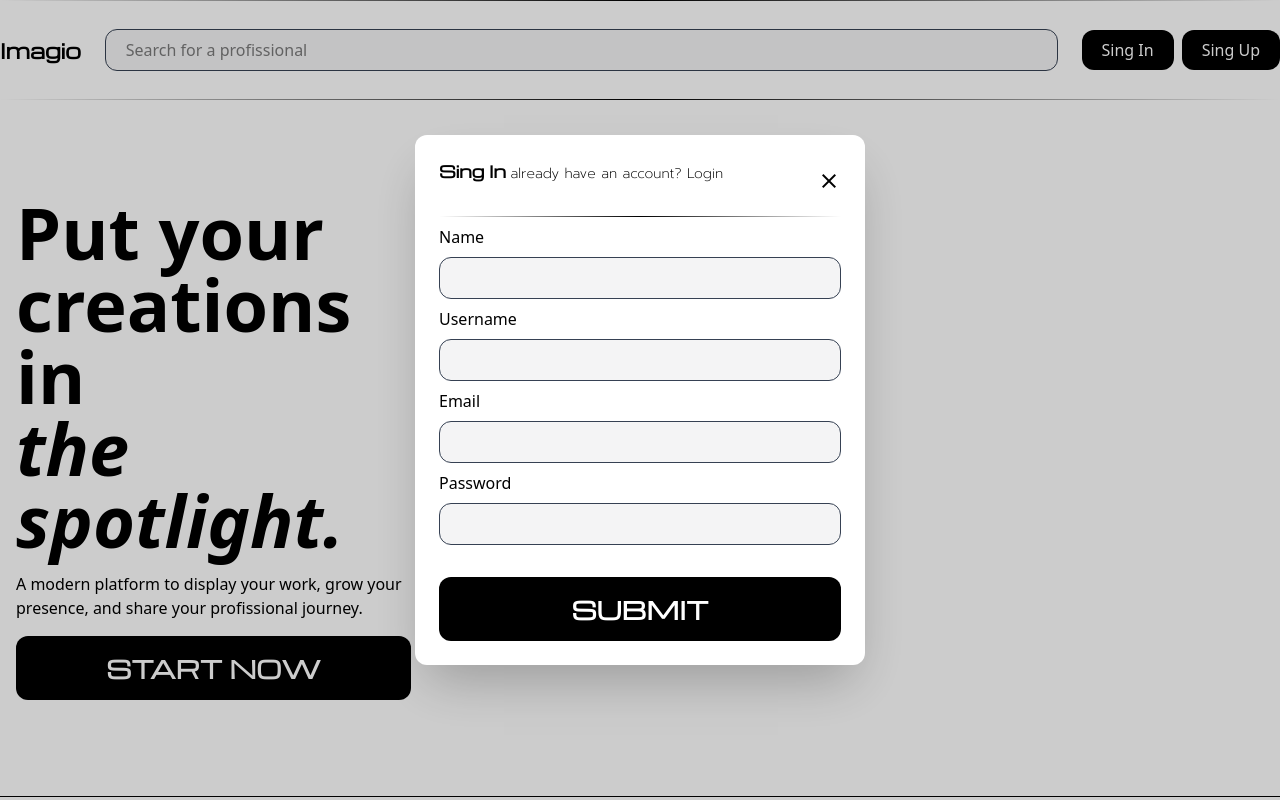
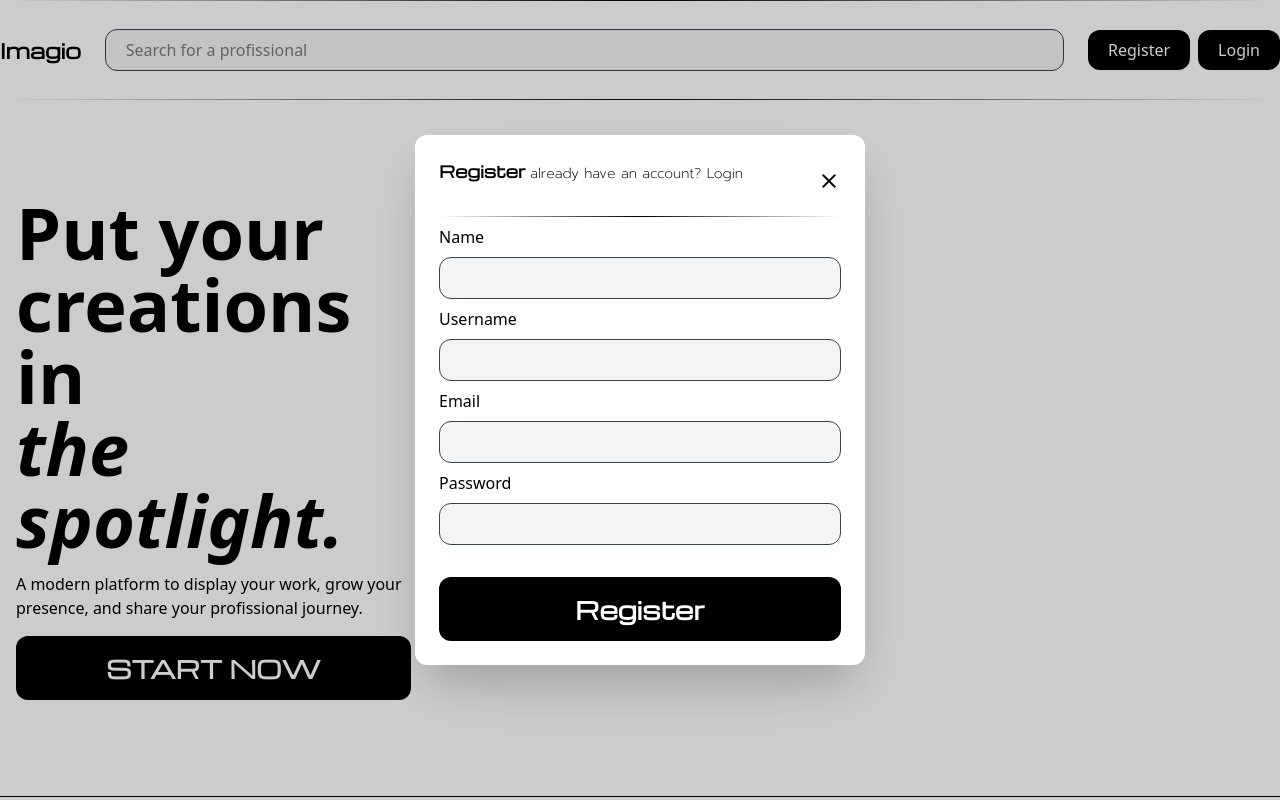
Before and after one commit to caioceo/imagio, a SvelteKit app: page / in a window 1280 px wide. Both pictures are taken after a click on the button "START NOW". Shown: the top 800 px of the page. Built offline with nearby package versions, Linux system fonts and the light colour scheme.

Commit message:
init login endpoint #2

```diff
--- a/src/routes/+page.svelte
+++ b/src/routes/+page.svelte
@@ -37,7 +37,7 @@
 	async function Login() {
 		const tryLogin = new FormData();
 
-		tryLogin.append('LoginId', username || email);
+		tryLogin.append('email', email);
 		tryLogin.append('password', password);
 
 		const reply = await fetch('api/user/login', {
@@ -48,9 +48,10 @@
 		const result = await reply.json();
 
 		if (result.success) {
+			showForm = false;
 			localStorage.setItem('login', 'true');
 			loginStatus = true;
-		} else alert('Usuário e/ou senha incorreto.');
+		}
 	}
 
 	function Logout() {
@@ -84,7 +85,7 @@
 			<div class="flex justify-between">
 				{#if authType}
 					<h1 class="f1 mb-6 text-center font-bold">
-						Sing In <span class="f2 text-sm font-extralight"
+						Register <span class="f2 text-sm font-extralight"
 							>already have an account? <button
 								onclick={toggleAuth}
 								class="cursor-pointer hover:text-blue-600">Login</button
@@ -96,7 +97,7 @@
 						Login <span class="f2 text-sm font-extralight"
 							>Need to create an account? <button
 								onclick={toggleAuth}
-								class="cursor-pointer hover:text-blue-600">Sing Up</button
+								class="cursor-pointer hover:text-blue-600">Register</button
 							></span
 						>
 					</h1>
@@ -143,6 +144,7 @@
 						bind:value={password}
 					/>
 				</div>
+				<button onclick={Register} class="f1 mt-6 w-full cursor-pointer rounded-xl bg-black py-4 text-center text-2xl font-extrabold text-white">Register</button>
 			{:else}
 				<div class="grid gap-y-2">
 					<label for="email">Email</label>
@@ -160,13 +162,8 @@
 						bind:value={password}
 					/>
 				</div>
+				<button onclick={Login} class="f1 mt-6 w-full cursor-pointer rounded-xl bg-black py-4 text-center text-2xl font-extrabold text-white">Login</button>
 			{/if}
-
-			<button
-				onclick={Register}
-				class="f1 mt-6 w-full cursor-pointer rounded-xl bg-black py-4 text-center text-2xl font-extrabold text-white"
-				>SUBMIT</button
-			>
 		</div>
 	</section>
 {/if}
@@ -207,7 +204,7 @@
 						authType = true;
 					}}
 					class="cursor-pointer rounded-xl bg-black px-5 py-2 text-white transition-all hover:text-white"
-					>Sing In</button
+					>Register</button
 				>
 				<button
 					id="loginID"
@@ -216,7 +213,7 @@
 						authType = false;
 					}}
 					class="cursor-pointer rounded-xl bg-black px-5 py-2 text-white transition-all hover:text-white"
-					>Sing Up</button
+					>Login</button
 				>
 			{/if}
 		</div>
--- /dev/null
+++ b/src/routes/api/user/login/+server.ts
@@ -0,0 +1,45 @@
+import { PrismaClient } from '@prisma/client';
+import type { RequestHandler } from '@sveltejs/kit';
+import bcrypt from 'bcrypt';
+
+const prisma = new PrismaClient();
+
+export const POST: RequestHandler = async ({ request }) => {
+
+        const formData = await request.formData();
+
+        const email = formData.get('email');
+        const password = formData.get('password');
+
+        if (
+            typeof email !== 'string' ||
+            typeof password !== 'string' ||
+            !email || !password
+        ) {
+            console.log('incorrect data')
+            return new Response(
+                JSON.stringify({ success: false }),
+                { status: 401 }
+            );
+        }
+
+        const userID = await prisma.user.findUnique({ where: { email } });
+
+        if (!userID) {
+            return new Response(
+                JSON.stringify({ success: false}),
+                { status: 409 }
+            );
+        }
+
+        const passwordVerify = await bcrypt.compare(password, userID.password)
+
+        if (!passwordVerify){
+            console.log('email or password are incorrect')
+            return new Response(JSON.stringify({ success: false}), { status: 501 });
+        }
+        else{
+            console.log("successful login")
+            return new Response(JSON.stringify({ success: true}), { status: 201});
+        }
+};
```
